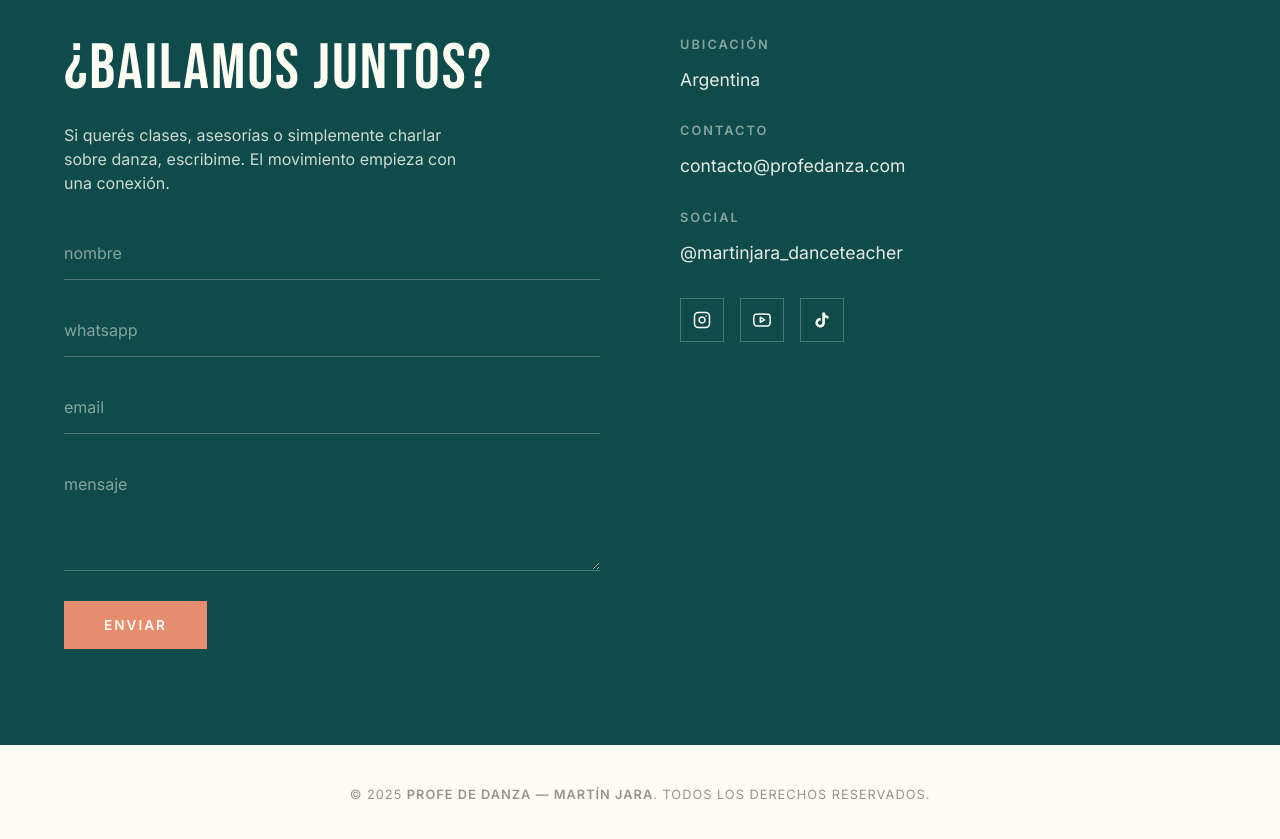
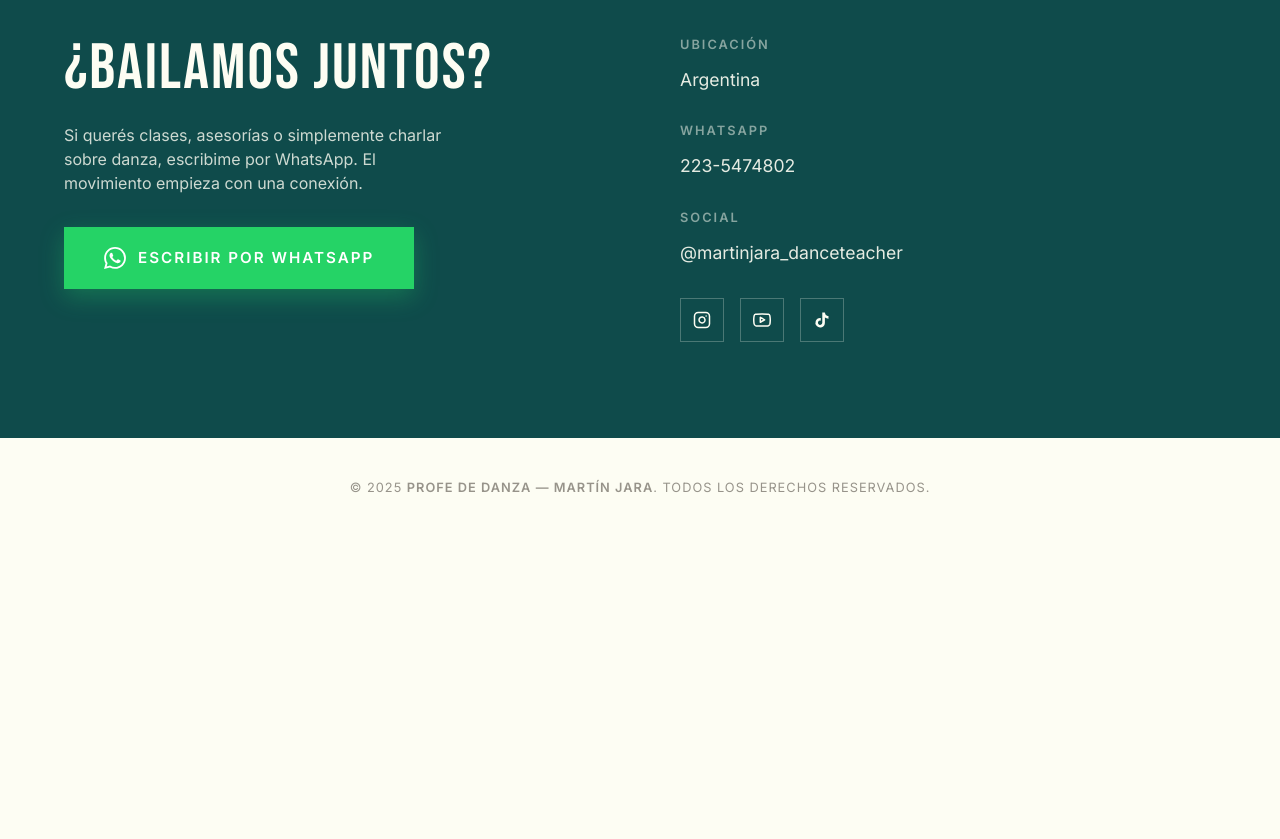
Before and after one commit to rodridevarg/-landing-martin-jara, a plain HTML site: page index.html in a window 1280 px wide. Shown: the part 3460-4299 px from the top of the page. After the commit the page ends 3997 px from the top, so only its background shows below. Drawn offline with Linux system fonts and the light colour scheme.

Commit message:
Update: reemplazar formulario de contacto con WhatsApp directo

```diff
--- a/index.html
+++ b/index.html
@@ -377,49 +377,30 @@
 
     .contact-left p { opacity: 0.8; margin-bottom: 2rem; max-width: 400px; }
 
-    .contact-form input,
-    .contact-form textarea {
-      width: 100%;
-      background: transparent;
+    .btn-whatsapp {
+      display: inline-flex;
+      align-items: center;
+      gap: 0.75rem;
+      background: #25D366;
+      color: white;
       border: none;
-      border-bottom: 1.5px solid rgba(253,253,243,0.25);
-      padding: 1rem 0;
-      color: var(--crema);
-      font-family: 'Inter', sans-serif;
-      font-size: 1rem;
-      margin-bottom: 1.5rem;
-      outline: none;
-      transition: border-color 0.3s;
-    }
-
-    .contact-form input::placeholder,
-    .contact-form textarea::placeholder {
-      color: rgba(253,253,243,0.5);
-      text-transform: lowercase;
-    }
-
-    .contact-form input:focus,
-    .contact-form textarea:focus {
-      border-color: var(--salmón);
-    }
-
-    .contact-form textarea { resize: vertical; min-height: 100px; }
-
-    .contact-form button {
-      background: var(--salmón);
-      color: var(--blanco);
-      border: none;
-      padding: 1rem 2.5rem;
+      padding: 1.2rem 2.5rem;
       font-family: 'Inter', sans-serif;
       font-weight: 600;
-      font-size: 0.85rem;
+      font-size: 0.95rem;
       text-transform: uppercase;
       letter-spacing: 2px;
       cursor: pointer;
-      transition: background 0.3s;
+      transition: all 0.3s;
+      text-decoration: none;
+      box-shadow: 0 8px 25px rgba(37, 211, 102, 0.3);
     }
 
-    .contact-form button:hover { background: var(--durazno); color: var(--marrón); }
+    .btn-whatsapp:hover {
+      background: #128C7E;
+      transform: translateY(-3px);
+      box-shadow: 0 12px 35px rgba(37, 211, 102, 0.4);
+    }
 
     .contact-right h4 {
       font-family: 'Inter', sans-serif;
@@ -856,20 +837,11 @@
     <div class="contact-inner">
       <div class="contact-left">
         <h2>¿Bailamos juntos?</h2>
-        <p>Si querés clases, asesorías o simplemente charlar sobre danza, escribime. El movimiento empieza con una conexión.</p>
-        <form class="contact-form" action="https://formsubmit.co/rodrigo.desarrollador@gmail.com" method="POST">
-          <input type="hidden" name="_subject" value="Nuevo mensaje desde la web de Martín Jara">
-          <input type="hidden" name="_template" value="table">
-          <input type="hidden" name="_next" value="https://martinjara.com.ar/gracias.html">
-          <input type="text" name="_honey" style="display:none">
-
-          <input type="text" name="nombre" placeholder="nombre" required>
-          <input type="tel" name="whatsapp" placeholder="whatsapp">
-          <input type="email" name="email" placeholder="email" required>
-          <textarea name="mensaje" placeholder="mensaje" rows="4" required></textarea>
-
-          <button type="submit">Enviar</button>
-        </form>
+        <p>Si querés clases, asesorías o simplemente charlar sobre danza, escribime por WhatsApp. El movimiento empieza con una conexión.</p>
+        <a href="https://wa.me/542235474802?text=Hola%20Martín!%20Te%20contacto%20desde%20tu%20web%20y%20quiero%20saber%20más%20sobre%20tus%20clases." class="btn-whatsapp" target="_blank" rel="noopener noreferrer">
+          <svg width="22" height="22" viewBox="0 0 24 24" fill="currentColor"><path d="M17.472 14.382c-.297-.149-1.758-.867-2.03-.967-.273-.099-.471-.148-.67.15-.197.297-.767.966-.94 1.164-.173.199-.347.223-.644.075-.297-.15-1.255-.463-2.39-1.475-.883-.788-1.48-1.761-1.653-2.059-.173-.297-.018-.458.13-.606.134-.133.298-.347.446-.52.149-.174.198-.298.298-.497.099-.198.05-.371-.025-.52-.075-.149-.669-1.612-.916-2.207-.242-.579-.487-.5-.669-.51-.173-.008-.371-.01-.57-.01-.198 0-.52.074-.792.372-.272.297-1.04 1.016-1.04 2.479 0 1.462 1.065 2.875 1.213 3.074.149.198 2.096 3.2 5.077 4.487.709.306 1.262.489 1.694.625.712.227 1.36.195 1.871.118.571-.085 1.758-.719 2.006-1.413.248-.694.248-1.289.173-1.413-.074-.124-.272-.198-.57-.347m-5.421 7.403h-.004a9.87 9.87 0 01-5.031-1.378l-.361-.214-3.741.982.998-3.648-.235-.374a9.86 9.86 0 01-1.51-5.26c.001-5.45 4.436-9.884 9.888-9.884 2.64 0 5.122 1.03 6.988 2.898a9.825 9.825 0 012.893 6.994c-.003 5.45-4.437 9.884-9.885 9.884m8.413-18.297A11.815 11.815 0 0012.05 0C5.495 0 .16 5.335.157 11.892c0 2.096.547 4.142 1.588 5.945L.057 24l6.305-1.654a11.882 11.882 0 005.683 1.448h.005c6.554 0 11.89-5.335 11.893-11.893a11.821 11.821 0 00-3.48-8.413Z"/></svg>
+          Escribir por WhatsApp
+        </a>
       </div>
       <div class="contact-right">
         <div class="info-item">
@@ -877,8 +849,8 @@
           <p>Argentina</p>
         </div>
         <div class="info-item">
-          <h4>Contacto</h4>
-          <p>contacto@profedanza.com</p>
+          <h4>WhatsApp</h4>
+          <p>223-5474802</p>
         </div>
         <div class="info-item">
           <h4>Social</h4>
```
